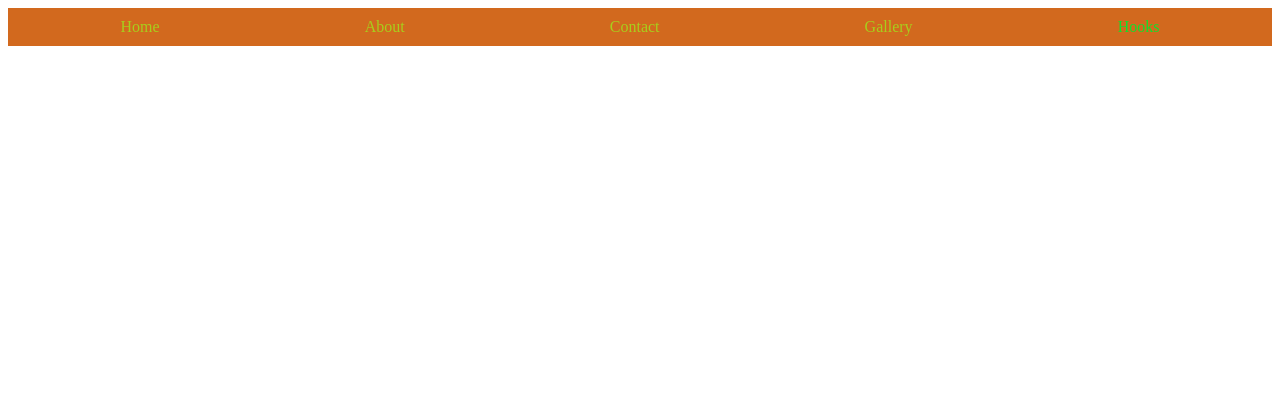
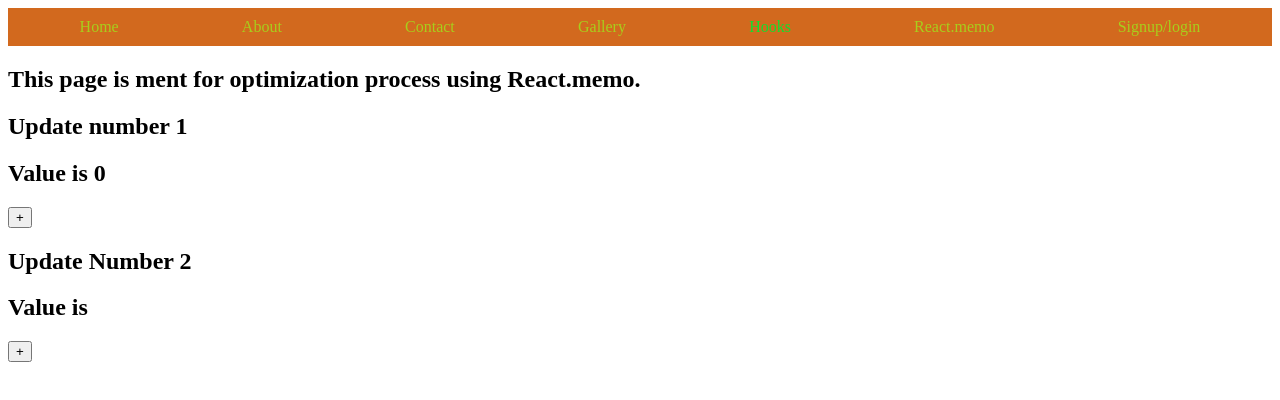
Before and after one commit to aswinsuriya16/MERN-SECE, a React (Vite) app in the folder seceFrontend/: page /Memo in a window 1280 px wide. Shown: the top 400 px of the page. Built offline with nearby package versions, Linux system fonts and the light colour scheme.

Commit message:
Day 11 AN

```diff
--- a/seceFrontend/src/App.jsx
+++ b/seceFrontend/src/App.jsx
@@ -6,7 +6,7 @@
 import Home from './components/components/FunctionalComponents/Home'
 import Navbar from './components/components/FunctionalComponents/Navbar'
 import {BrowserRouter ,Routes ,Route} from 'react-router-dom'
-import Signup from './components/components/FunctionalComponents/Signup'
+import Signup from './components/components/FunctionalComponents/Signup.jsx'
 import UserState from './components/components/FunctionalComponents/Hooks/UseState'
 import UseEffect from './components/components/FunctionalComponents/Hooks/UseEffect'
 import UseEffectAPI from './components/components/FunctionalComponents/Hooks/UseEffectAPI'
@@ -16,6 +16,8 @@
 import UseCallback from './components/components/FunctionalComponents/Hooks/UseCallback'
 import UseReducer from './components/components/FunctionalComponents/Hooks/UseReducer'
 import ReactLifecycleMethods from './components/components/classComponents/ReactLifecycleMethods'
+import Student from './components/components/FunctionalComponents/Hooks/Student'
+import Memo from './components/components/FunctionalComponents/Menoization/Memo'
  function App() {
   return (
     <>
@@ -38,6 +40,8 @@
         <Route path="/UseRef" element={<UseRef/>}></Route>
         <Route path="/UseMemo" element={<UseMemo/>}></Route>
         <Route path="UseCallback" element={<UseCallback/>}></Route>
+        <Route path="/Student" element={<Student/>}></Route>
+        <Route path='/Memo' element={<Memo/>}></Route>
         <Route path="/Signup" element={<Signup/>}></Route>
 
 
--- /dev/null
+++ b/seceFrontend/src/components/components/FunctionalComponents/ContextComponens/Invigilator.jsx
@@ -0,0 +1,10 @@
+import Faculty from "./Faculty";
+const Invigilator = () =>{
+    return(
+        <div>
+            <h3>Invigilator is Done</h3>
+            <Faculty/>
+        </div>
+    )
+}
+export default Invigilator;
--- /dev/null
+++ b/seceFrontend/src/components/components/FunctionalComponents/Hooks/Student.jsx
@@ -0,0 +1,15 @@
+import Invigilator from "../ContextComponents/Invigilator";
+import { createContext } from "react";
+export const ThemeProvider = createContext();
+const Student = () =>{
+    return(
+        <div>
+            <ThemeProvider.Provider value={{sgpa:9.5 , cgpa:6.5}}>
+            <h2>This is a example of Student Hooks which is the alternative for props Drilling</h2>
+            <h4>Student are writing their exams</h4>
+            <Invigilator/>
+            </ThemeProvider.Provider>
+        </div>
+    )
+}
+export default Student;
--- /dev/null
+++ b/seceFrontend/src/components/components/FunctionalComponents/Menoization/Memo.jsx
@@ -0,0 +1,17 @@
+import { useState } from "react";
+import UpdateNumber from "./UpdateNumber";
+import UpdateText from "./UpdateText";
+const Memo = () =>{
+    var [num,setNum] = useState(0)
+    var [num1,setNum1] = useState(0)
+    return(
+        <div>
+            <h2>This page is ment for optimization process using React.memo.</h2>
+            <UpdateNumber value={num}/>
+            <button onClick={() => setNum(num+1)}>+</button>
+            <UpdateText value={num1}/>
+            <button onClick={() => setNum1(num1+1)}>+</button>
+        </div>
+    )
+}
+export default Memo;
--- /dev/null
+++ b/seceFrontend/src/components/components/FunctionalComponents/Menoization/UpdateNumber.jsx
@@ -0,0 +1,9 @@
+const UpdateNumber = ({value}) =>{
+    return(
+        <div>
+            <h2>Update number 1</h2>
+            <h2>Value is {value}</h2>
+        </div>
+    )
+}
+export default UpdateNumber;
--- /dev/null
+++ b/seceFrontend/src/components/components/FunctionalComponents/Menoization/UpdateText.jsx
@@ -0,0 +1,10 @@
+import { memo } from "react";
+const UpdateText = ({Value}) =>{
+    return(
+        <div>
+            <h2>Update Number 2</h2>
+            <h2>Value is {Value}</h2>
+        </div>
+    )
+}
+export default memo(UpdateText);
--- a/seceFrontend/src/components/components/FunctionalComponents/Navbar.jsx
+++ b/seceFrontend/src/components/components/FunctionalComponents/Navbar.jsx
@@ -27,9 +27,11 @@
                     <li><Link to="/UseMemo" class="link">UseMemo</Link></li>
                     <li><Link to="/UseCallback" class="link">UseCallback</Link></li>
                     <li><Link to="/ReactLifecycleMethods" class="link">ReactLifecycleMethods</Link></li>
+                    <li><Link to="/Student" class="link">Student</Link></li>
                 </ol>)}
             </div>
-
+            <li><Link to="/Memo" class="link">React.memo</Link></li>
+            <li><Link class="link" to="/Signup">Signup/login</Link></li>
         </ul>
         </nav>
         </header>
```
Also changed, not shown: seceFrontend/src/components/components/FunctionalComponents/ContextComponens/CoE.jsx (added, +11 -0 lines), seceFrontend/src/components/components/FunctionalComponents/ContextComponens/ExamResults.jsx (added, +12 -0 lines), seceFrontend/src/components/components/FunctionalComponents/ContextComponens/Faculty.jsx (added, +10 -0 lines).
